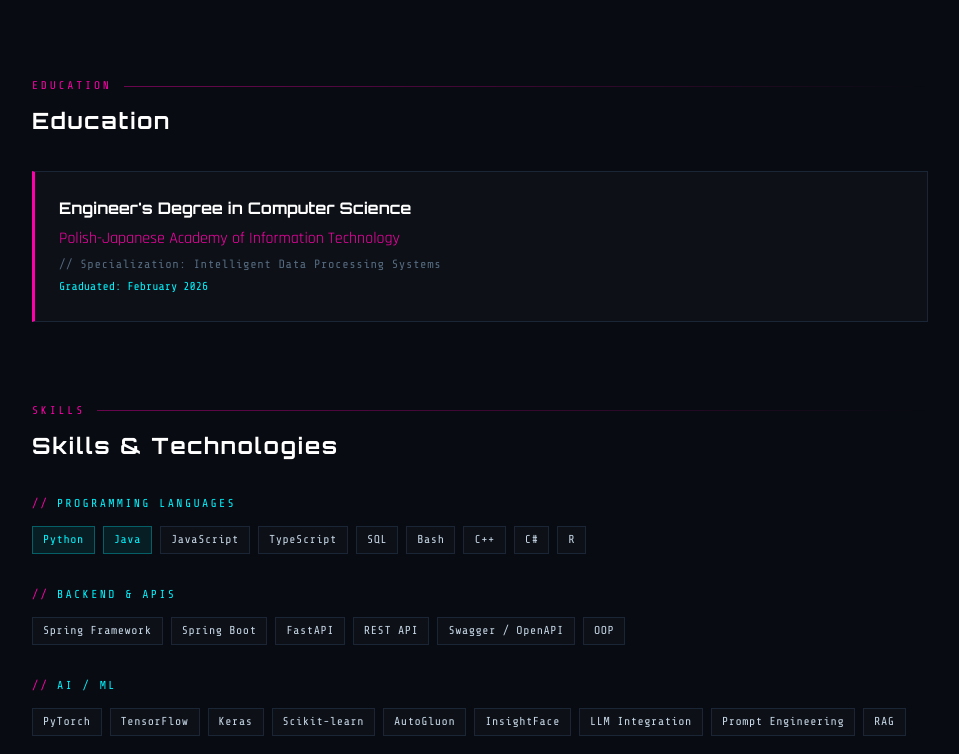
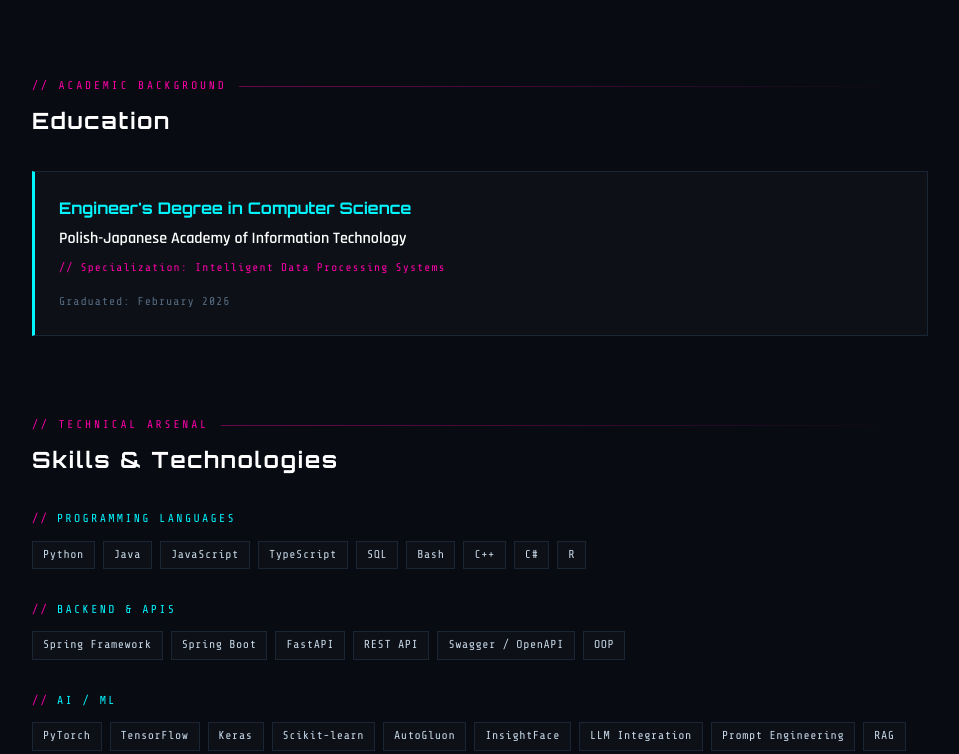
Before and after one commit to Ketis1/Ketis1.github.io, a plain HTML site: page index.html in a window 1280 px wide. Shown: the part 1235-1989 px from the top of the page, without its empty margins (160-1119 px from the left). Drawn offline with nearby package versions, Linux system fonts and the light colour scheme.

Commit message:
style: update section labels with stylistic headers, adjust education item styling, and clean up tag formatting.

```diff
--- a/index.html
+++ b/index.html
@@ -98,7 +98,7 @@
   .nav-links a {
     font-family: 'Share Tech Mono', monospace;
     font-size: 0.75rem;
-    color: var(--muted);
+    color: var(--text);
     text-decoration: none;
     letter-spacing: 0.1em;
     text-transform: uppercase;
@@ -405,36 +405,39 @@
   .edu-item {
     background: var(--surface);
     border: 1px solid var(--border);
-    border-left: 3px solid var(--magenta);
+    border-left: 3px solid var(--cyan);
     padding: 1.5rem;
+    margin-bottom: 1rem;
   }
 
   .edu-degree {
     font-family: 'Orbitron', monospace;
     font-size: 1rem;
-    color: #fff;
+    color: var(--cyan);
     font-weight: 700;
     margin-bottom: 0.25rem;
   }
 
   .edu-school {
     font-size: 1rem;
+    font-weight: 600;
+    color: #fff;
+    margin-bottom: 0.5rem;
+  }
+
+  .edu-spec {
+    font-family: 'Share Tech Mono', monospace;
+    font-size: 0.7rem;
     color: var(--magenta);
-    margin-bottom: 0.25rem;
-  }
-
-  .edu-spec {
-    font-family: 'Share Tech Mono', monospace;
-    font-size: 0.75rem;
+    letter-spacing: 0.1em;
+    margin-bottom: 1rem;
+  }
+
+  .edu-date {
+    font-family: 'Share Tech Mono', monospace;
+    font-size: 0.72rem;
     color: var(--muted);
-    letter-spacing: 0.05em;
-    margin-bottom: 0.25rem;
-  }
-
-  .edu-date {
-    font-family: 'Share Tech Mono', monospace;
-    font-size: 0.72rem;
-    color: var(--cyan);
+    letter-spacing: 0.08em;
   }
 
   /* SKILLS */
@@ -1013,7 +1016,7 @@
 
   <!-- EXPERIENCE -->
   <section id="experience">
-    <div class="section-label" data-i18n="nav_exp">Experience</div>
+    <div class="section-label" data-i18n="exp_label">// Career Timeline</div>
     <h2 data-i18n="exp_heading">Commercial Experience</h2>
 
     <div class="exp-item">
@@ -1037,7 +1040,7 @@
 
   <!-- EDUCATION -->
   <section id="education">
-    <div class="section-label" data-i18n="nav_edu">Education</div>
+    <div class="section-label" data-i18n="edu_label">// Academic Background</div>
     <h2 data-i18n="edu_heading">Education</h2>
 
     <div class="edu-item">
@@ -1050,14 +1053,14 @@
 
   <!-- SKILLS -->
   <section id="skills">
-    <div class="section-label" data-i18n="nav_skills">Skills</div>
+    <div class="section-label" data-i18n="skills_label">// Technical Arsenal</div>
     <h2 data-i18n="skills_heading">Skills &amp; Technologies</h2>
 
     <div class="skill-group">
       <div class="skill-group-title" data-i18n="skills_languages">Programming Languages</div>
       <div class="tags">
-        <span class="tag strong">Python</span>
-        <span class="tag strong">Java</span>
+        <span class="tag">Python</span>
+        <span class="tag">Java</span>
         <span class="tag">JavaScript</span>
         <span class="tag">TypeScript</span>
         <span class="tag">SQL</span>
@@ -1152,7 +1155,7 @@
 
   <!-- PROJECTS -->
   <section id="projects">
-    <div class="section-label" data-i18n="nav_proj">Projects</div>
+    <div class="section-label" data-i18n="proj_label">// Selected Work</div>
     <h2 data-i18n="proj_heading">Projects</h2>
 
     <div class="project-grid">
@@ -1253,7 +1256,7 @@
 
   <!-- LANGUAGES -->
   <section id="languages">
-    <div class="section-label" data-i18n="lang_label">Languages</div>
+    <div class="section-label" data-i18n="lang_label">// Communication</div>
     <h2 data-i18n="lang_heading">Languages</h2>
     <div class="lang-grid">
       <div class="lang-item">
@@ -1273,7 +1276,7 @@
 
   <!-- INTERESTS -->
   <section id="interests">
-    <div class="section-label" data-i18n="interests_label">Interests</div>
+    <div class="section-label" data-i18n="interests_label">// Curiosity Map</div>
     <h2 data-i18n="interests_heading">Interests</h2>
     <div class="interest-tags">
       <span class="interest-tag" data-i18n="int_backend">Backend Development</span>
@@ -1289,7 +1292,7 @@
 
   <!-- CONTACT -->
   <section id="contact">
-    <div class="section-label" data-i18n="nav_contact">Contact</div>
+    <div class="section-label" data-i18n="contact_label">// Say Hello</div>
     <h2 data-i18n="contact_heading">Get In Touch</h2>
     <div class="contact-grid">
       <div class="contact-item">
@@ -1530,6 +1533,10 @@
   en: {
     nav_exp: "Experience", nav_edu: "Education", nav_skills: "Skills",
     nav_proj: "Projects", nav_contact: "Contact",
+    exp_label: "// Career Timeline", edu_label: "// Academic Background",
+    skills_label: "// Technical Arsenal", proj_label: "// Selected Work",
+    lang_label: "// Communication", interests_label: "// Curiosity Map",
+    contact_label: "// Say Hello",
     hero_title: "AI & BACKEND DEVELOPER",
     hero_bio: "I'm a Junior Software Engineer focused on backend development and AI. I work with Python, LLMs, and data pipelines, and I'm passionate about building things that actually matter to people. I'm also very curious about where AI and neuroscience meet, and excited about what humans and computers might be capable of together.",
     exp_heading: "Commercial Experience",
@@ -1560,10 +1567,10 @@
     proj5_name: "Spotify Genre Classification & Popularity Prediction",
     proj5_desc: "End-to-end ML system predicting Spotify genre and popularity with full MLOps architecture. Features containerized deployment, experiment tracking, and a REST API.",
     proj5_link: "🔒 Private Repository",
-    lang_label: "Languages", lang_heading: "Languages",
+    lang_heading: "Languages",
     lang_pl: "Polish", lang_pl_level: "Native",
     lang_en: "English", lang_de: "German",
-    interests_label: "Interests", interests_heading: "Interests",
+    interests_heading: "Interests",
     int_backend: "Backend Development", int_ml: "Machine Learning",
     int_ai: "Artificial Intelligence", int_ds: "Data Science",
     int_neuro: "Computational Neuroscience", int_bio: "Bioinformatics",
@@ -1591,6 +1598,10 @@
   pl: {
     nav_exp: "Doświadczenie", nav_edu: "Edukacja", nav_skills: "Umiejętności",
     nav_proj: "Projekty", nav_contact: "Kontakt",
+    exp_label: "// Ścieżka Kariery", edu_label: "// Wykształcenie Akademickie",
+    skills_label: "// Arsenał Techniczny", proj_label: "// Wybrane Prace",
+    lang_label: "// Komunikacja", interests_label: "// Mapa Ciekawości",
+    contact_label: "// Napisz",
     hero_title: "PROGRAMISTA AI & BACKEND",
     hero_bio: "Jestem Junior Software Engineerem skupionym na backendzie i sztucznej inteligencji. Pracuję z Pythonem, modelami językowymi i potokami danych. Pasjonuje mnie tworzenie rzeczy, które realnie pomagają ludziom. Bardzo ciekawi mnie, gdzie AI spotyka się z neurobiologią i co ludzie oraz komputery mogą razem osiągnąć.",
     exp_heading: "Doświadczenie Komercyjne",
@@ -1621,10 +1632,10 @@
     proj5_name: "Klasyfikacja Gatunków i Przewidywanie Popularności Spotify",
     proj5_desc: "System ML przewidujący gatunek i popularność muzyki na Spotify, z pełną architekturą MLOps, konteneryzacją, śledzeniem eksperymentów i REST API.",
     proj5_link: "🔒 Prywatne repozytorium",
-    lang_label: "Języki", lang_heading: "Języki",
+    lang_heading: "Języki",
     lang_pl: "Polski", lang_pl_level: "Ojczysty",
     lang_en: "Angielski", lang_de: "Niemiecki",
-    interests_label: "Zainteresowania", interests_heading: "Zainteresowania",
+    interests_heading: "Zainteresowania",
     int_backend: "Backend Development", int_ml: "Machine Learning",
     int_ai: "Sztuczna Inteligencja", int_ds: "Data Science",
     int_neuro: "Neuronauka Obliczeniowa", int_bio: "Bioinformatyka",
@@ -1652,6 +1663,10 @@
   de: {
     nav_exp: "Erfahrung", nav_edu: "Ausbildung", nav_skills: "Fähigkeiten",
     nav_proj: "Projekte", nav_contact: "Kontakt",
+    exp_label: "// Karriereweg", edu_label: "// Akademischer Hintergrund",
+    skills_label: "// Technisches Arsenal", proj_label: "// Ausgewählte Arbeiten",
+    lang_label: "// Kommunikation", interests_label: "// Neugier-Karte",
+    contact_label: "// Sag Hallo",
     hero_title: "AI & BACKEND ENTWICKLER",
     hero_bio: "Ich bin Junior Software Engineer mit Fokus auf Backend-Entwicklung und KI. Ich arbeite mit Python, LLMs und Datenpipelines und bin leidenschaftlich daran interessiert, Dinge zu bauen, die wirklich einen Unterschied machen. Mich fasziniert die Schnittstelle zwischen KI und Neurowissenschaften und was Menschen und Computer gemeinsam leisten können.",
     exp_heading: "Berufserfahrung",
@@ -1682,10 +1697,10 @@
     proj5_name: "Spotify Genre-Klassifikation & Popularitätsvorhersage",
     proj5_desc: "End-to-End ML-System mit MLOps-Architektur, containerisierter Bereitstellung, Experiment-Tracking und REST API.",
     proj5_link: "🔒 Privates Repository",
-    lang_label: "Sprachen", lang_heading: "Sprachen",
+    lang_heading: "Sprachen",
     lang_pl: "Polnisch", lang_pl_level: "Muttersprache",
     lang_en: "Englisch", lang_de: "Deutsch",
-    interests_label: "Interessen", interests_heading: "Interessen",
+    interests_heading: "Interessen",
     int_backend: "Backend-Entwicklung", int_ml: "Machine Learning",
     int_ai: "Künstliche Intelligenz", int_ds: "Data Science",
     int_neuro: "Computational Neuroscience", int_bio: "Bioinformatik",
```
